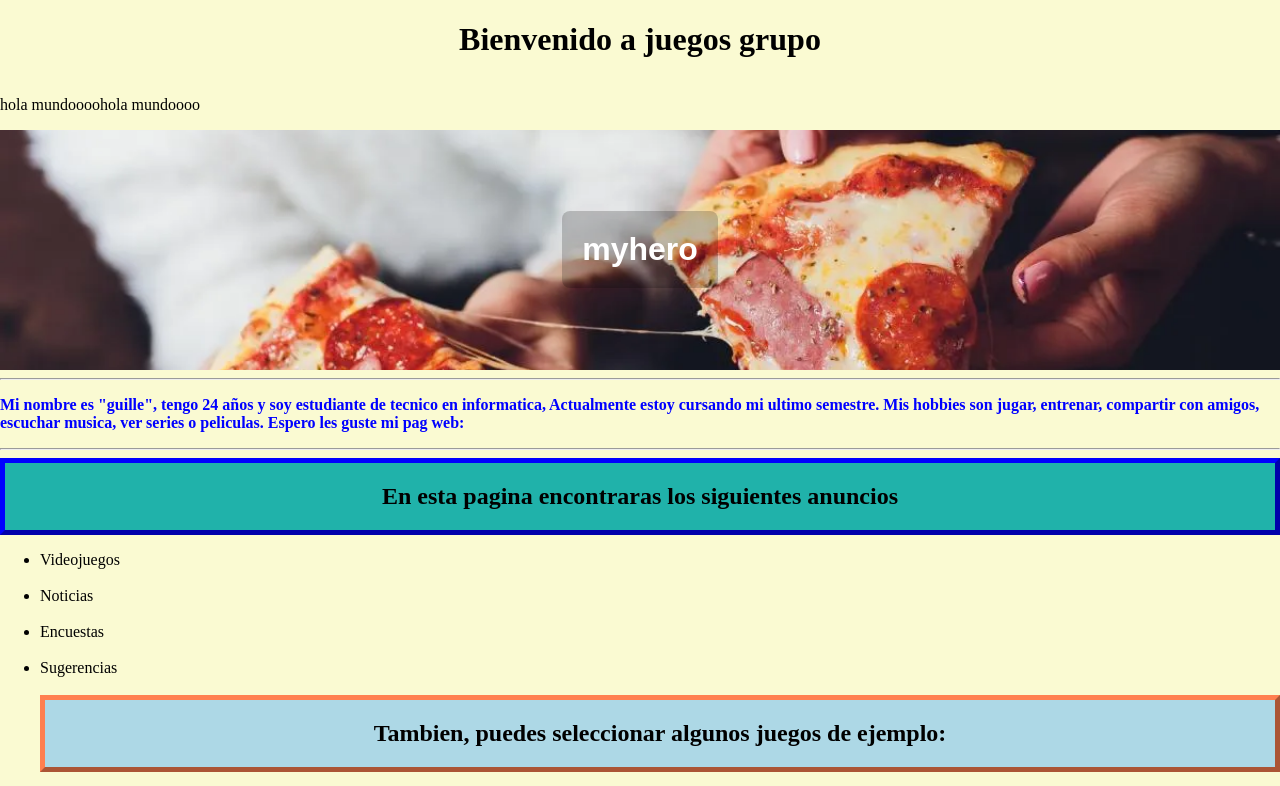
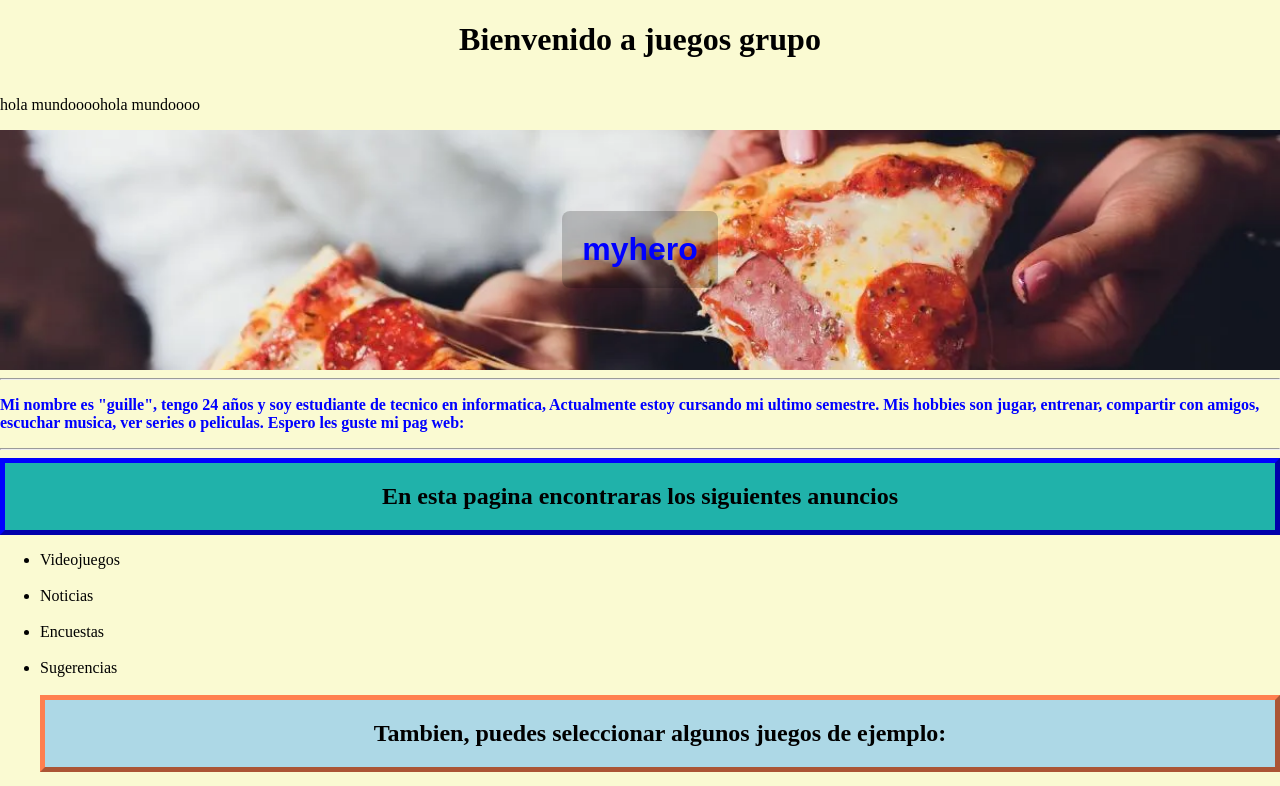
Before and after one commit to GFernandez02/html-con-css, a plain HTML site: page index.html in a window 1280 px wide. In both pictures the pointer is over the element "myhero". Shown: the top 786 px of the page. Drawn offline with Linux system fonts and the light colour scheme.

Commit message:
Se agrega tarea para css

```diff
--- a/index.html
+++ b/index.html
@@ -136,5 +136,12 @@
         </style>
         <hr>
 
+        <div>
+            <!--Dificultad baja: se necesita un textfield estilizado en css, que contenga un placeholder y un button con imagen.>
+            <!Dificultad media: Se solicita una imagen que tenga un borde y que al pasar el mouse este se expanda en css-->
+            <!--(DESAFIO) Dificultad alta: Se necesita ocultar el radio de una imagen y que se meta un div en el fondo-->
+            <!---Dificultad alta: Que una imagen este censurada y cuando el usuario haga click se elimine la censura-->
+        </div>
+
 </body>
 </html>
--- a/src/css/style.css
+++ b/src/css/style.css
@@ -36,3 +36,8 @@ padding: 20px;
 border-radius: 8px;
 font-family: sans-serif;
 }
+
+.herotitle:hover{
+color: blue;
+
+}
```
